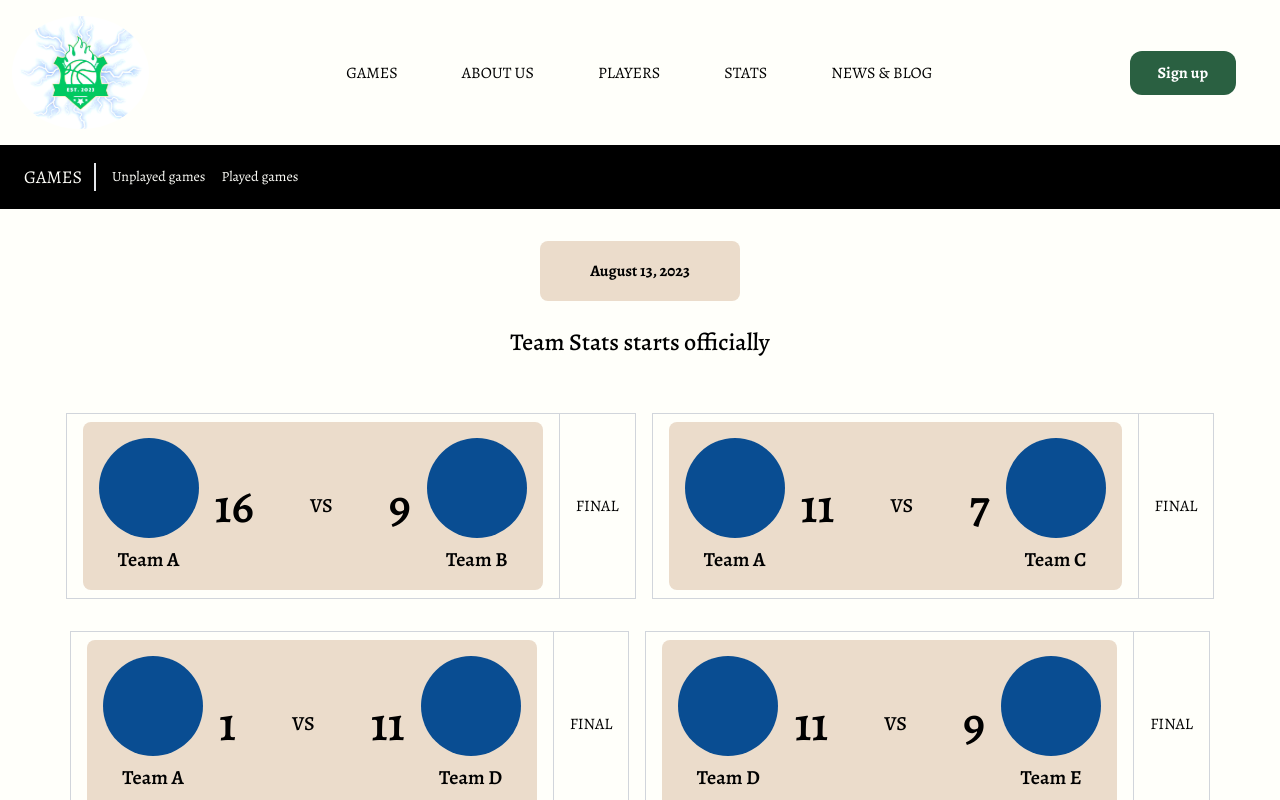
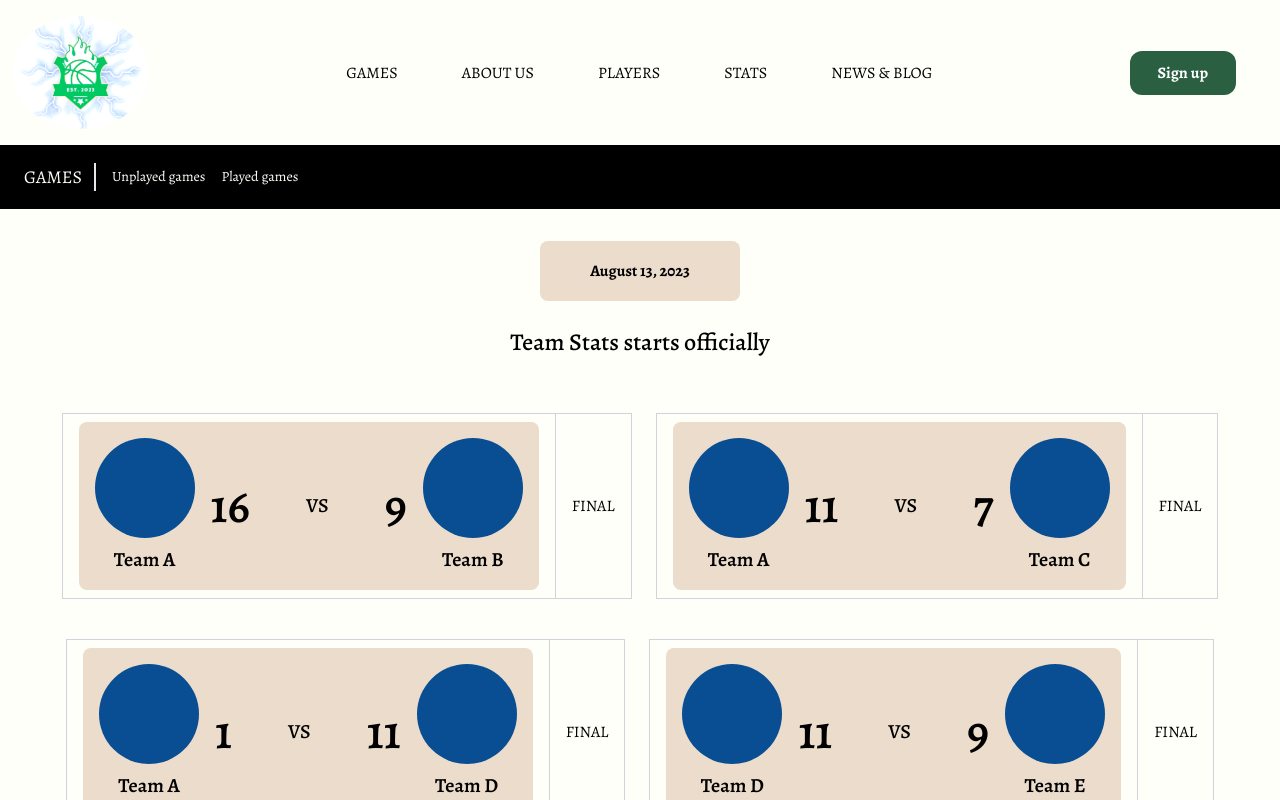
Before and after one commit to walethesolution/ball-league, a Next.js app: page /games in a window 1280 px wide. Both pictures are taken after a click on the element "Played games". Shown: the top 800 px of the page. Built offline with nearby package versions, Linux system fonts and the light colour scheme.

Commit message:
Change gap of table

```diff
--- a/components/games-page/PlayedGames.tsx
+++ b/components/games-page/PlayedGames.tsx
@@ -11,7 +11,7 @@ const PlayedGames = () => {
         Team Stats starts officially
       </div>
 
-      <div className=" lg:flex lg:flex-wrap lg:justify-center gap-4">
+      <div className=" lg:flex lg:flex-wrap lg:justify-center lg:gap-4 xl:gap-6">
         <table className="border-collapse border border-gray-300 mt-4">
           <tbody className="">
             <tr>
```
